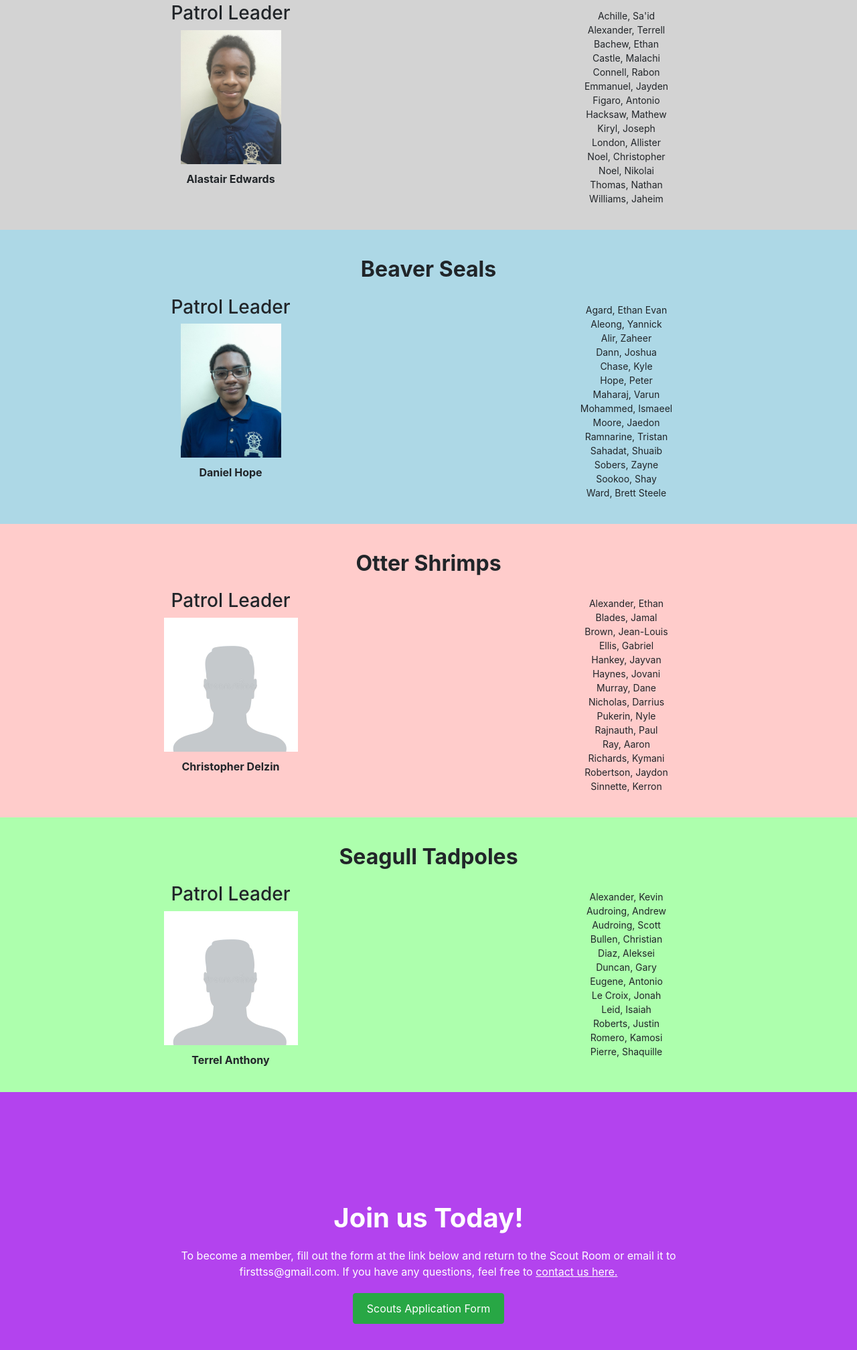
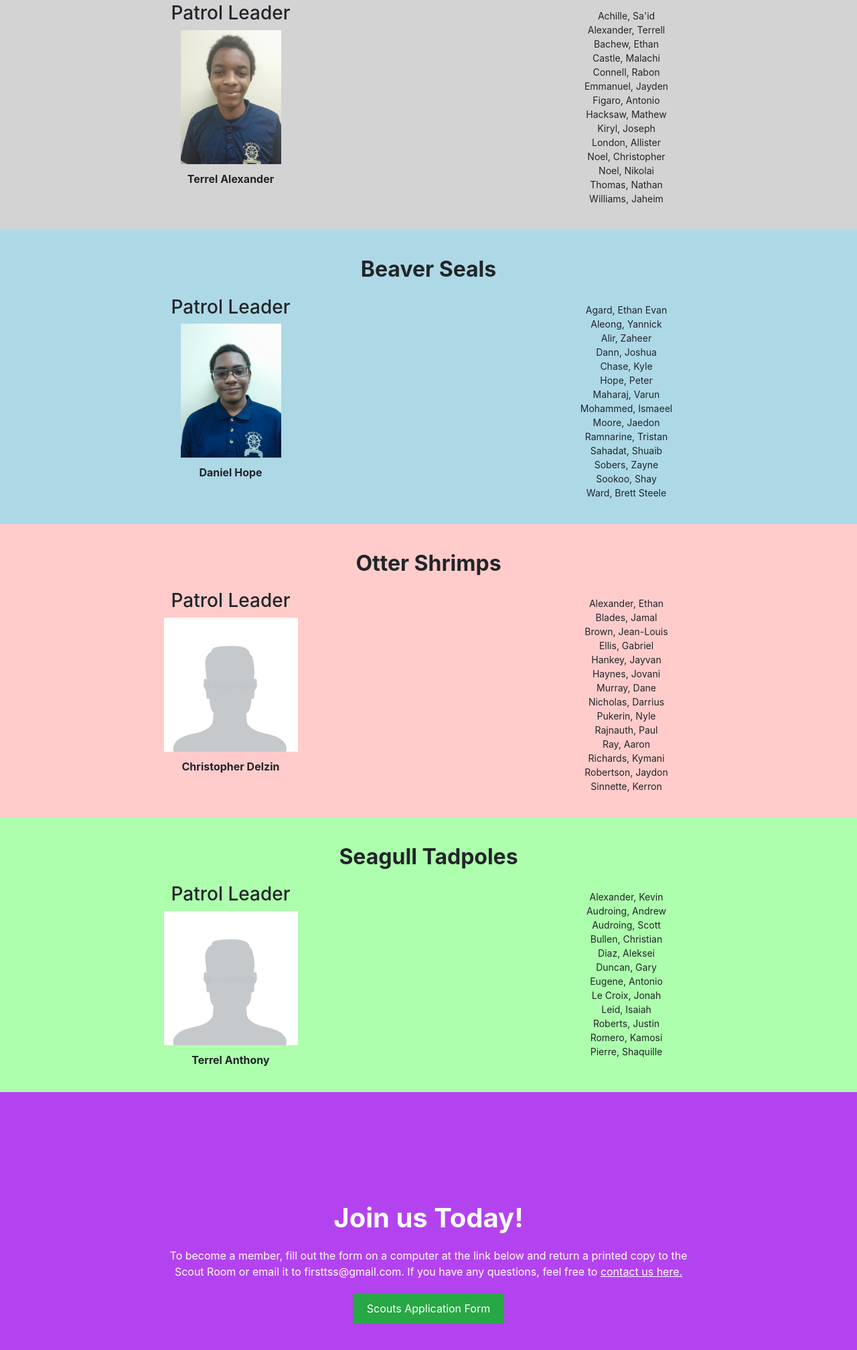
Before and after one commit to leelum1/Scouts, a plain HTML site: page patrols.html in a window 1280 px wide. Shown: the part 2117-4132 px from the top of the page at 67% size. Drawn offline with nearby package versions, Linux system fonts and the light colour scheme; a web font is replaced by a local one.

Commit message:
patrol update

```diff
--- a/include.js
+++ b/include.js
@@ -39,7 +39,7 @@ $(document).ready( function () {
   let joinUsHTML = `<div class="container-fluid" style="background-color:#B343EE; padding:18vh 5% 20vh 5%;">
                       <h2 style="color:white;font-size:40px;">Join us Today!</h2>
                       <p style="color:white;margin:auto;max-width:800px;text-align:center;">To
-                        become a member, fill out the form at the link below and return to the Scout Room or email it to firsttss@gmail.com. If
+                        become a member, fill out the form on a computer at the link below and return a printed copy to the Scout Room or email it to firsttss@gmail.com. If
                         you have any questions, feel free to
                         <a href="contact.html" style="color:white; text-decoration:underline;">contact us here.</a>
                       </p>
--- a/patrols.html
+++ b/patrols.html
@@ -179,7 +179,7 @@
             <div class="pl-div">
               <h3 class="">Patrol Leader</h3>
               <img src="images/patrols/AllisterEdwards.jpg" height="200px" alt="Patrol Leader">
-              <p class="pl"><strong>Alastair Edwards</strong></p>
+              <p class="pl"><strong>Terrel Alexander</strong></p>
             </div>
           </div>
           <div class="col-md-6 col-sm-12">
```
